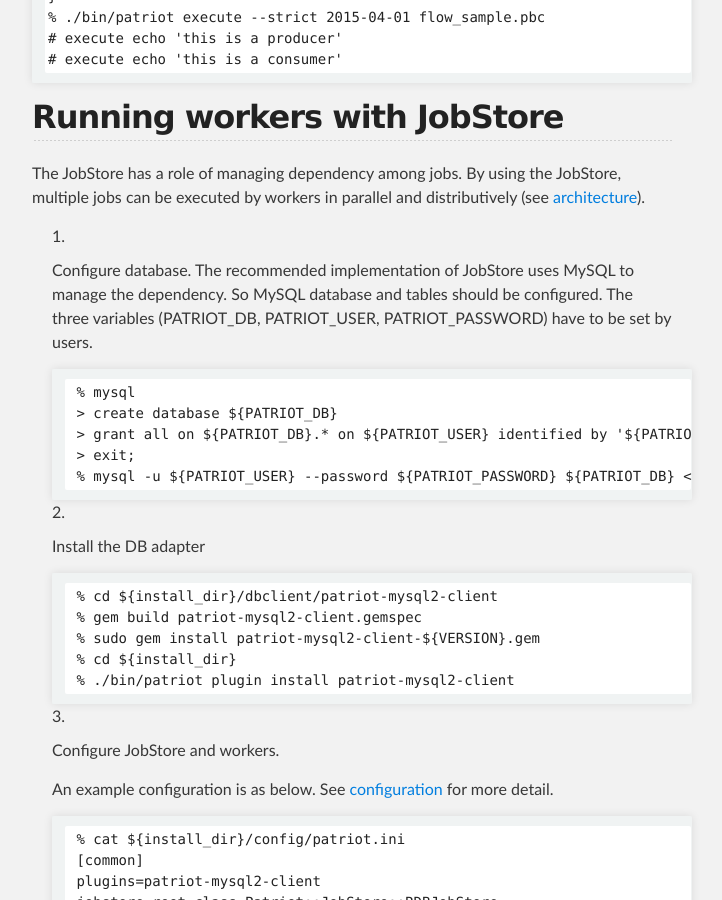
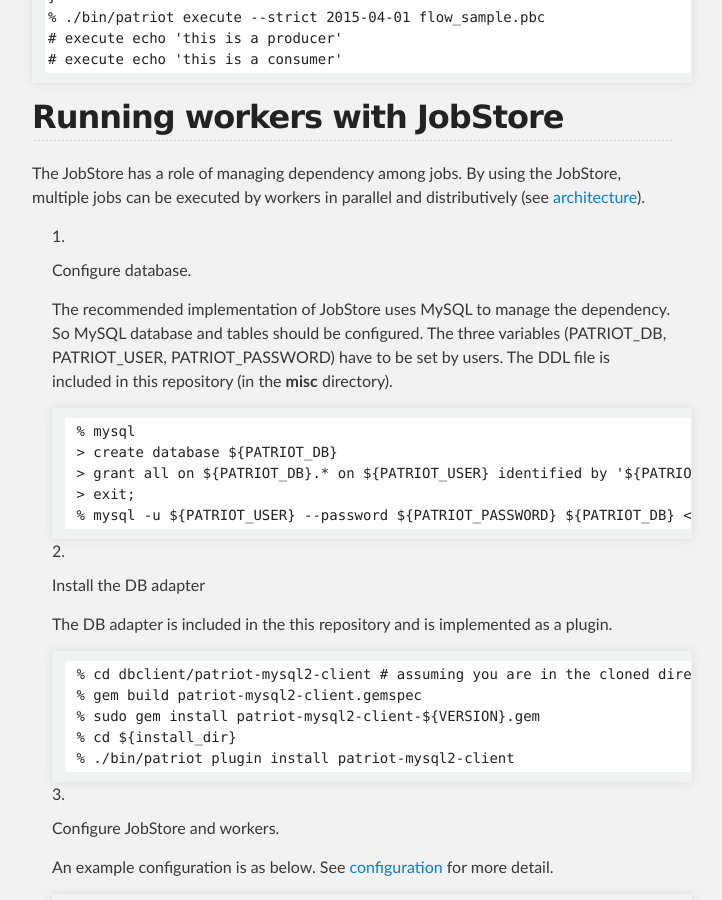
Before and after one commit to CyberAgent/patriot-workflow-scheduler, a Jekyll site: the page built from index.md, in a window 1280 px wide and 900 px high, scrolled down 1290 px. Shown: the whole window, without its empty margins (288-1010 px from the left). Built offline with Jekyll 4.4.1, drawn with Linux system fonts in a browser that asks for light colours.

Commit message:
fix jobstore installation

````diff
--- a/index.md
+++ b/index.md
@@ -55,22 +55,23 @@
 By using the JobStore, multiple jobs can be executed by workers in parallel and distributively (see [architecture](arch.html)).
 
 1. Configure database.
-The recommended implementation of JobStore uses MySQL to manage the dependency.
-So MySQL database and tables should be configured.
-The three variables (PATRIOT\_DB, PATRIOT\_USER, PATRIOT\_PASSWORD) have to be set by users.
+
+    The recommended implementation of JobStore uses MySQL to manage the dependency. So MySQL database and tables should be configured. The three variables (PATRIOT\_DB, PATRIOT\_USER, PATRIOT\_PASSWORD) have to be set by users. The DDL file is included in this repository (in the __misc__ directory).
 
     ```
     % mysql
     > create database ${PATRIOT_DB}
     > grant all on ${PATRIOT_DB}.* on ${PATRIOT_USER} identified by '${PATRIOT_PASSWORD}'
     > exit;
-    % mysql -u ${PATRIOT_USER} --password ${PATRIOT_PASSWORD} ${PATRIOT_DB} < ${install_dir}/misc/mysql.sql
+    % mysql -u ${PATRIOT_USER} --password ${PATRIOT_PASSWORD} ${PATRIOT_DB} <  misc/mysql.sql
     ```
 
 2. Install the DB adapter
 
+    The DB adapter is included in the this repository and is implemented as a plugin.
+
     ```
-    % cd ${install_dir}/dbclient/patriot-mysql2-client
+    % cd dbclient/patriot-mysql2-client # assuming you are in the cloned directory
     % gem build patriot-mysql2-client.gemspec
     % sudo gem install patriot-mysql2-client-${VERSION}.gem
     % cd ${install_dir}
````
